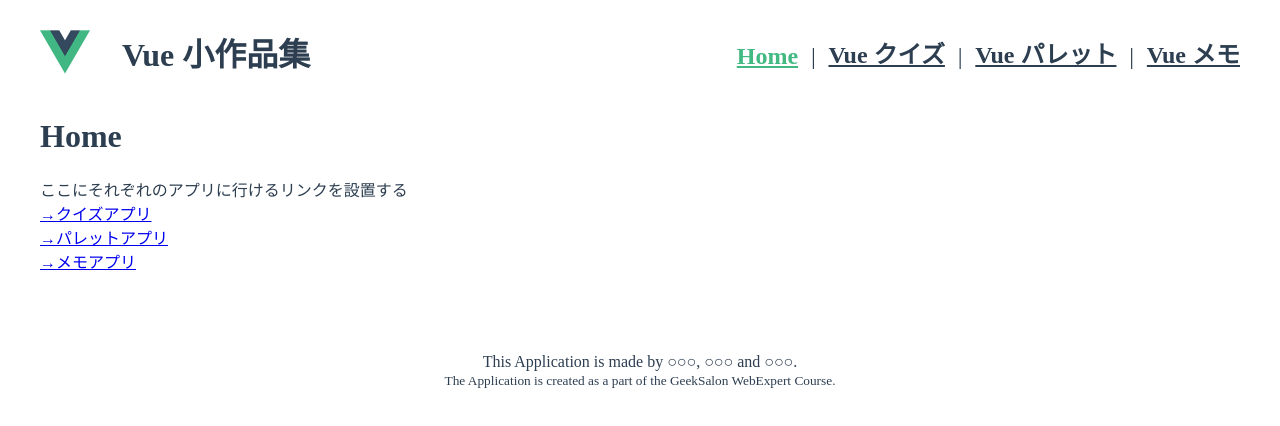
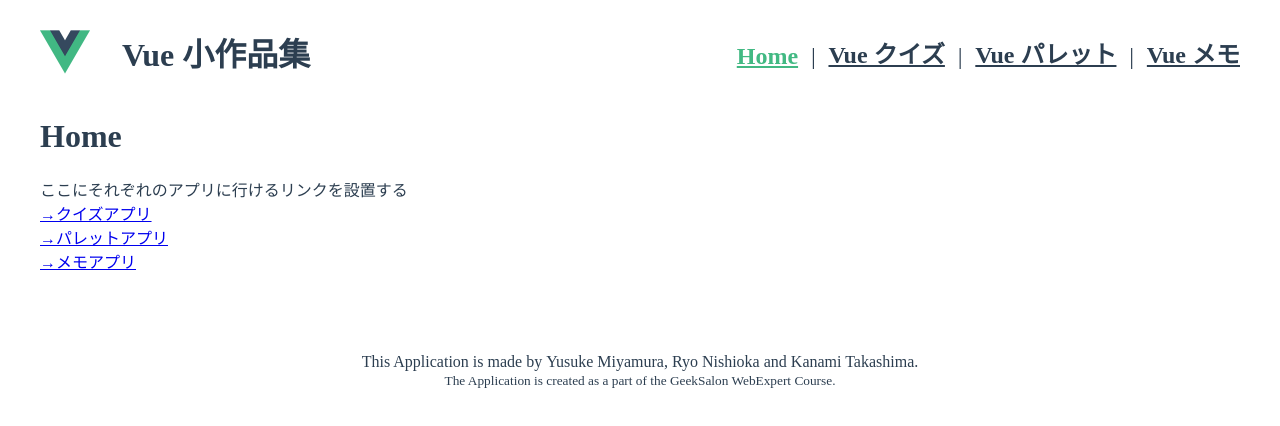
Before and after one commit to webex20-team-1/demo-team-app, a Vue app: page / in a window 1280 px wide. Shown: the top 426 px of the page. Built offline with nearby package versions, Linux system fonts and the light colour scheme.

Commit message:
Footerの名前を変えました

```diff
--- a/src/components/Footer.vue
+++ b/src/components/Footer.vue
@@ -2,7 +2,9 @@
   <footer class="footer">
     <div>
       This Application is made by
-      <span class="names">○○○, ○○○ and ○○○</span>.
+      <span class="names"
+        >Yusuke Miyamura, Ryo Nishioka and Kanami Takashima</span
+      >.
     </div>
     <small
       >The Application is created as a part of the GeekSalon WebExpert
```
